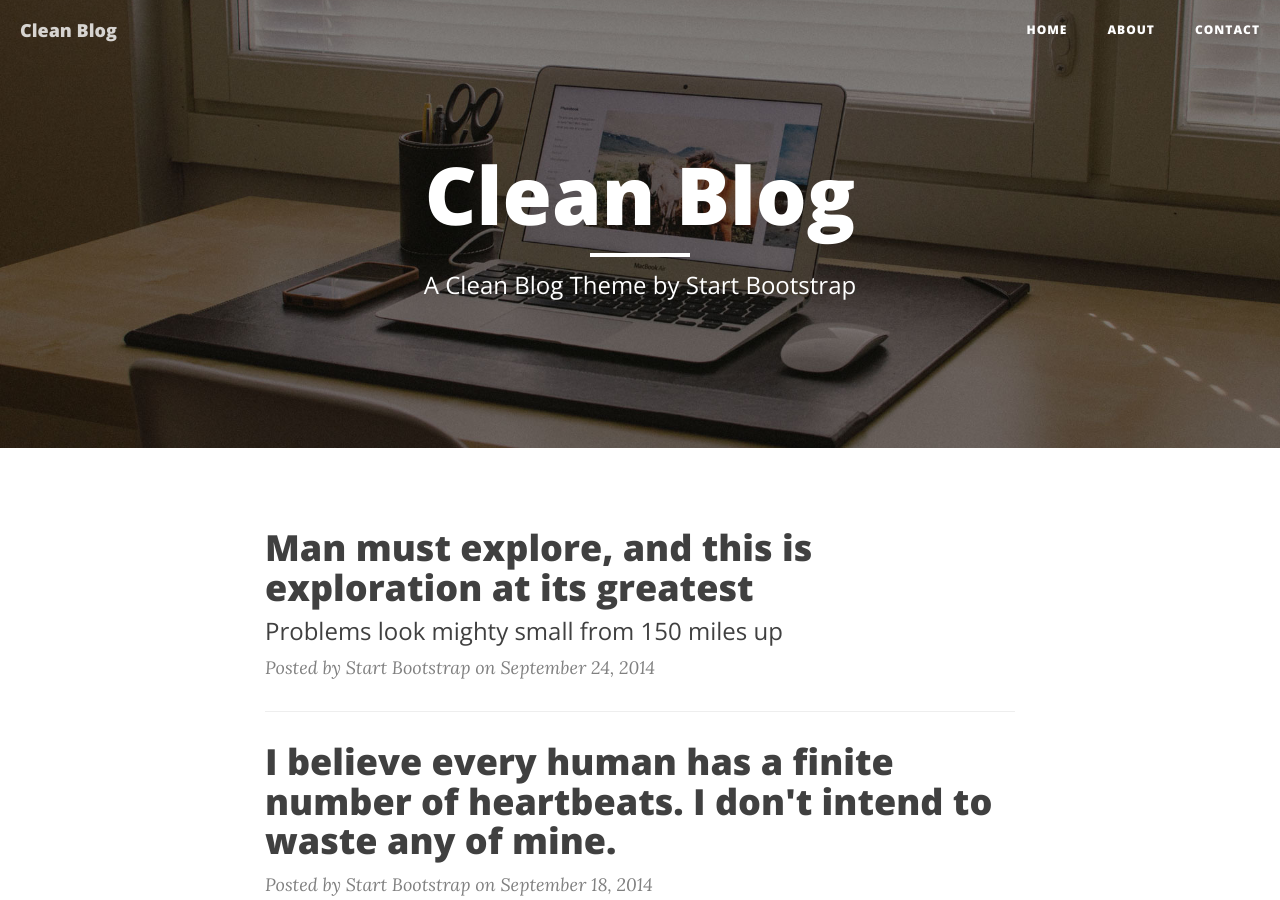
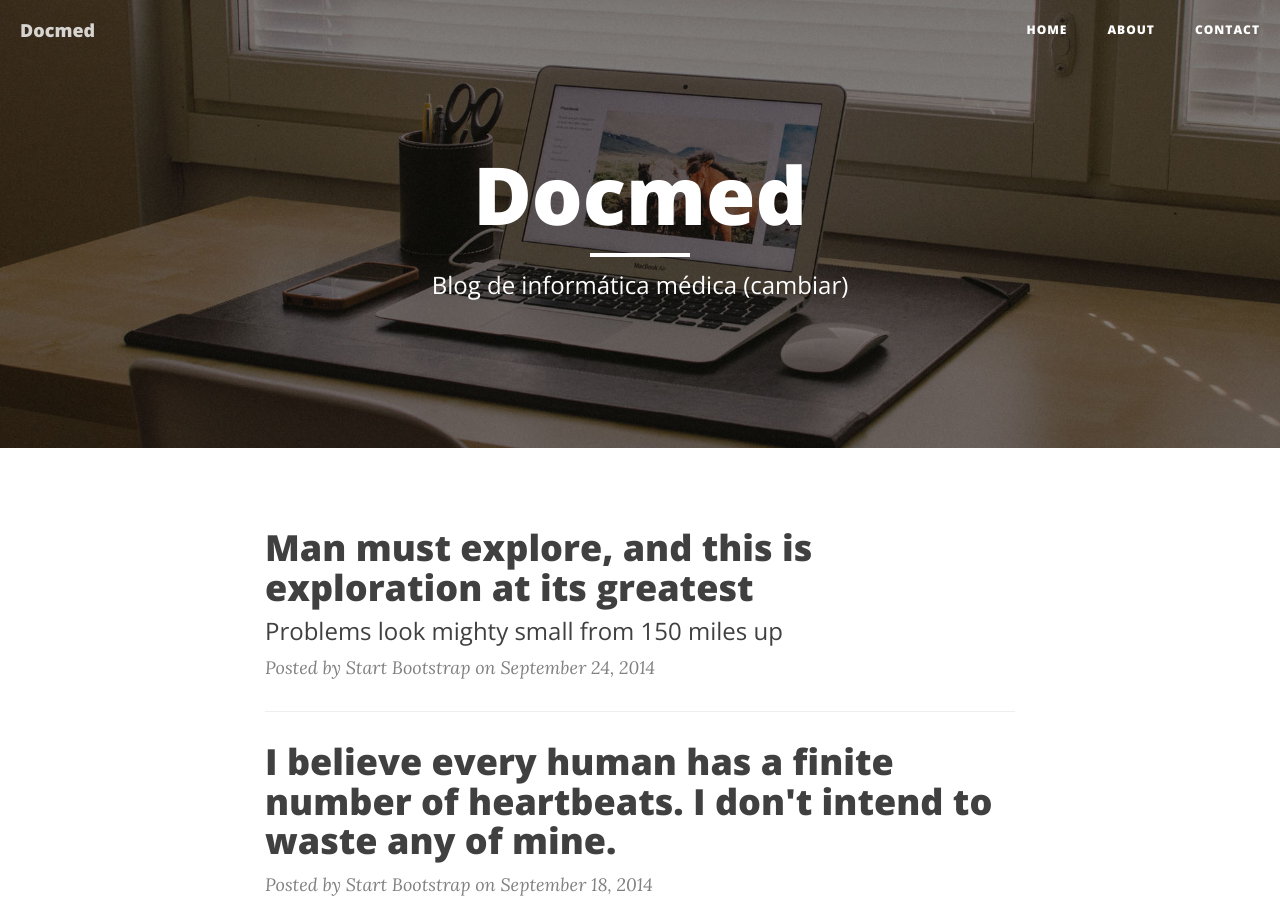
Before and after one commit to docmed/docmed.github.io, a Jekyll site: the page built from index.html, in a window 1280 px wide and 900 px high. Built offline with Jekyll 4.4.1, drawn with Linux system fonts in a browser that asks for light colours; nearby versions of some CDN libraries; the list of posts is cut into pages by our own code; some of the changed text lies outside the part shown.

Commit message:
minor branding

```diff
--- a/_config.yml
+++ b/_config.yml
@@ -1,5 +1,5 @@
 # Site settings
-title: Clean Blog
+title: Docmed
 header-img: img/home-bg.jpg
 email: your-email@yourdomain.com
 description: "Write your site description here. It will be used as your sites meta description as well!"
--- a/index.html
+++ b/index.html
@@ -1,6 +1,6 @@
 ---
 layout: page
-description: "A Clean Blog Theme by Start Bootstrap"
+description: "Blog de informática médica (cambiar)"
 ---
 
 {% for post in paginator.posts %}
```
